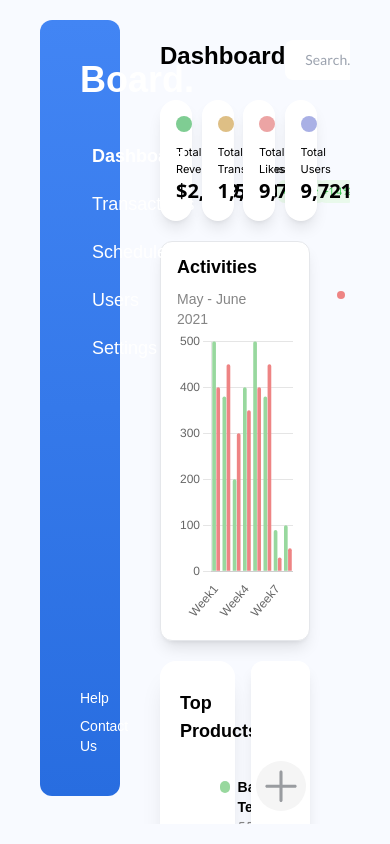
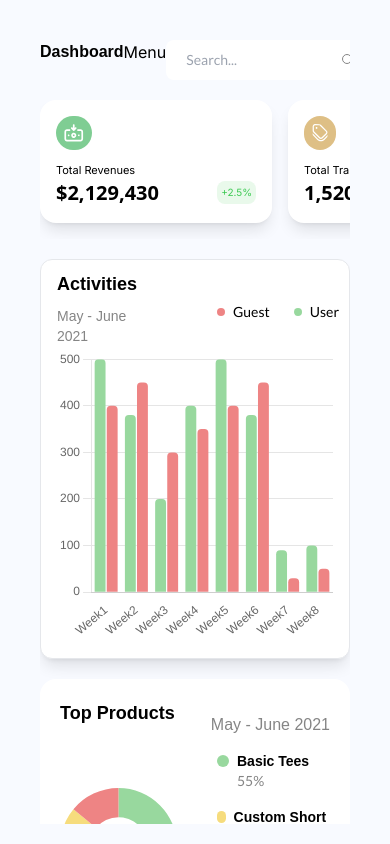
Before and after one commit to shau8122/openinapp, a Next.js app: page /dashboard in a window 390 px wide. Built offline with nearby package versions, Linux system fonts and the light colour scheme; no server answers; grey boxes are pictures that could not be loaded.

Commit message:
responsiveness added

```diff
--- a/app/dashboard/layout.tsx
+++ b/app/dashboard/layout.tsx
@@ -6,7 +6,10 @@ export default async function UsersLayout({
 }:{children:React.ReactNode}){
   return(
     <div className="bg-[#F8FAFF] flex max-w-[1600px] h-screen px-10 py-5">
+      <div className="hidden md:block">
+
         <Sidebar/>
+      </div>
          {children}
     </div>
   )
--- a/app/dashboard/page.tsx
+++ b/app/dashboard/page.tsx
@@ -17,6 +17,7 @@ import { useState } from "react";
 import ChartComponent from "@/components/ChartComponent";
 import DonutChartComponent from "@/components/DonutChartComponent";
 import { useSession } from "next-auth/react";
+import Sidebar from "@/components/Sidebar/Sidebar";
 
 const cardDetails = [
   {
@@ -52,6 +53,7 @@ const cardDetails = [
 const Dashboard = () => {
   const {data:session}=useSession();
   const [isOpen, setIsOpen] = useState(false);
+  const [isOpenMenu, setIsOpenMenu] = useState(false);
   const [profileData, setProfileData] = useState<any>({});
   console.log(profileData);
   const handleClick = () => {
@@ -64,12 +66,22 @@ const Dashboard = () => {
         handleClick={handleClick}
         setProfileData={setProfileData}
       />
+      {
+        isOpenMenu && (
+          <div className="block relative md:hidden">
+            <div className="absolute">
 
-      <div className="text-black px-10 py-5 flex flex-col flex-1 overflow-y-auto">
-        <div className="flex justify-between">
-          <h1 className="font-bold font-montserrat text-2xl ">Dashboard</h1>
-          <div className="flex gap-5">
-            <div className="bg-white rounded-lg flex justify-between items-center w-[200px] px-5 py-2">
+            <Sidebar setIsOpenMenu={setIsOpenMenu} isOpenMenu={isOpenMenu} />
+            </div>
+          </div>
+        )
+      }
+      <div className="text-black sm:px-1 md:px-10 py-5 flex flex-col flex-1 overflow-y-auto ">
+        <div className="flex justify-between ">
+          <h1 className="font-bold font-montserrat sm:text-xl md:text-2xl text-center ">Dashboard </h1>
+          <div className="md:hidden" onClick={()=>setIsOpenMenu(true)}>Menu</div>
+          <div className="flex md:gap-5">
+            <div className="bg-white rounded-lg flex justify-between items-center sm:w-[100px] md:w-[200px] px-5 py-2">
               <input
                 className="text-gray-400 font-lato text-sm bg-transparent border-0 outline-none flex-grow"
                 placeholder="Search..."
@@ -88,16 +100,18 @@ const Dashboard = () => {
           </div>
         </div>
         <div>
-          <div className="grid grid-cols-4 gap-4 justify-between items-center  mt-5 ">
+          <div className="max-w-screen-2xl overflow-auto">
+
+          <div className="flex sm:justify-start md:justify-between gap-4 md:items-center  mt-5 overflow-auto">
             {cardDetails.map((item) => (
               <div
                 key={item.title}
-                className="flex justify-center bg-white items-start flex-col shadow-lg p-4 rounded-2xl "
+                className="flex  justify-center bg-white items-start flex-col shadow-lg p-4 mb-4 rounded-2xl "
               >
-                <div className={`${item.colorClass} p-2 rounded-full`}>
+                <div className={`${item.colorClass}  p-2 rounded-full`}>
                   <Image src={item.icon} alt="total revenues" />
                 </div>
-                <p className="text-lato text-[11px] text-black mt-3">
+                <p className="w-[200px] text-lato text-[11px] text-black mt-3">
                   {item.title}
                 </p>
                 <div className="flex w-full justify-between items-center gap-2">
@@ -111,15 +125,16 @@ const Dashboard = () => {
               </div>
             ))}
           </div>
+          </div>
           <div className=" w-full mt-5 h-[400px]  m-auto p-4 border rounded-xl shadow-lg bg-white ">
             <ChartComponent />
           </div>
-          <div className="w-full flex h-[250px] mt-5 gap-4">
-            <div className="w-1/2 bg-white rounded-2xl shadow-xl p-5">
+          <div className="w-full  flex flex-col md:flex-row  mt-5 gap-4">
+            <div className="w-full h-[250px] md:w-1/2 bg-white rounded-2xl shadow-xl p-5">
 
               <DonutChartComponent />
             </div>
-            <div className="w-1/2 flex justify-center items-center bg-white shadow-lg rounded-xl">
+            <div className="w-full flex h-[250px] md:w-1/2 justify-center items-center bg-white shadow-lg rounded-xl">
               {!profileData.name ? (
                 <div className="  w-[50px] h-[50px] bg-light-goku rounded-full">
                   <Image
@@ -131,14 +146,14 @@ const Dashboard = () => {
                 </div>
               ) : (
                 <>
-                  <div className="p-10 relative">
+                  <div className="md:p-10 p-4 relative">
                     <h1 className="   font-semibold font-figtree text-2xl text-black">
                       {profileData.name}
                     </h1>
-                    <div className="flex flex-col mr-5">
+                    <div className="flex flex-col md:mr-5">
 
-                    <div className="flex justify-between mt-5 ">
-                      <button className="flex  items-center justify-center gap-3">
+                    <div className="flex md:flex-row flex-col justify-between mt-5 ">
+                      <button className="flex  items-center justify-start md:justify-center gap-3">
                         <div className={`bg-[#E9F9EB] p-3 rounded-full`}>
                           <Image src={whatsappIcon} alt="whatsappIcon" />
                         </div>
@@ -146,7 +161,7 @@ const Dashboard = () => {
                           +91 {profileData?.phone || ""}
                         </p>
                       </button>
-                      <button className="flex  items-center justify-center gap-3">
+                      <button className="flex  items-center justify-start md:justify-center gap-3">
                         <div className={`bg-[#FFE9EC] p-2 rounded-full`}>
                           <Image src={instagramIcon} alt="instagramIcon" />
                         </div>
@@ -156,7 +171,7 @@ const Dashboard = () => {
                       </button>
 
                     </div>
-                    <div className="flex justify-between mt-5 ">
+                    <div className="flex md:flex-row flex-col justify-between mt-5 ">
                       <button className="flex  items-center  gap-3">
                         <div className={`bg-[#EBE6F9] p-2 rounded-full`}>
                           <Image src={mailIcon} alt="mailIcon" />
--- a/app/page.tsx
+++ b/app/page.tsx
@@ -22,15 +22,35 @@ const Home = () => {
 
   return (
     <main className="h-screen w-screen relative overflow-hidden bg-[#F8FAFF] ">
-      <div className="bg-gradient-blue w-1/2 h-full absolute top-0 left-0 transform -translate-x-20 -skew-x-6"></div>
-      <div className="text-white absolute font-poppins text-xl font-bold leading-relaxed tracking-wide ml-20 mt-20">
+      <div className="bg-gradient-blue w-full h-1/2  md:w-1/2 md:h-full md:absolute md:top-0 md:left-0 md:transform md:-translate-x-20 md:-skew-x-6">
+        <div className="block md:hidden ">
+          <div className="w-full h-1/4 flex justify-center items-center text-white font-poppins text-xl font-bold leading-relaxed tracking-wide pt-20">
+            LOGO
+          </div>
+          <div className="text-white text-center flex justify-center items-center h-1/2 font-montserrat text-7xl font-bold leading-normal mt-20">
+            Board.
+          </div>
+          <div className=" flex items-center justify-around mt-28">
+            <Image className="cursor-pointer " src={githubLogo} alt="githubLogo" />
+            <Image className="cursor-pointer " src={twitterLogo} alt="githubLogo" />
+            <Image className="cursor-pointer " src={discordLogo} alt="githubLogo" />
+            <Image
+              className="cursor-pointer "
+              src={linkedinLogo}
+              alt="githubLogo"
+            />
+          </div>
+        </div>
+      </div>
+    <div className="hidden md:block">
+    <div className="text-white absolute font-poppins text-xl font-bold leading-relaxed tracking-wide ml-20 mt-20">
         LOGO
       </div>
       <div className="text-white absolute left-1/4 transform -translate-x-[75%] -translate-y-[50%] top-1/2 font-montserrat text-7xl font-bold leading-normal">
         Board.
         {/* <SlantedComponent/> */}
       </div>
-      <div className="absolute bottom-10 left-[10%] w-[20%] flex items-center justify-between">
+      <div className=" absolute bottom-10 left-[10%] w-[20%] flex items-center justify-between">
         <Image className="cursor-pointer " src={githubLogo} alt="githubLogo" />
         <Image className="cursor-pointer " src={twitterLogo} alt="githubLogo" />
         <Image className="cursor-pointer " src={discordLogo} alt="githubLogo" />
@@ -40,7 +60,9 @@ const Home = () => {
           alt="githubLogo"
         />
       </div>
-      <div className="w-1/2 h-full flex justify-center items-center absolute top-0 right-0 text-black">
+    </div>
+    <div className="">
+      <div className="md:w-1/2 w-full md:h-full h-1/2 flex justify-center items-center md:absolute top-0 right-0 text-black">
         <div className="w-[450px] h-3/4 flex flex-col justify-center  p-10 ">
           <h1 className=" text-4xl font-bold font-montserrat">Sign in</h1>
           <p className=" font-lato text-base font-normal leading-normal">
@@ -89,6 +111,7 @@ const Home = () => {
           </div>
         </div>
       </div>
+    </div>
     </main>
   );
 };
--- a/components/Sidebar/Sidebar.tsx
+++ b/components/Sidebar/Sidebar.tsx
@@ -3,11 +3,17 @@ import useRoutes from '../../hooks/route'
 import SidebarItem from './SidebarItem';
 import homeIcon from '@/public/images/discordLogo.svg'
 
-
-const Sidebar = () => {
+interface SidebarProps {
+  isOpenMenu?:boolean,
+  setIsOpenMenu?:any
+}
+const Sidebar:React.FC<SidebarProps> = ({
+  isOpenMenu,
+  setIsOpenMenu
+}) => {
   const routes = useRoutes();
   return (
-    <div className="p-10 relative bg-gradient-blue rounded-xl h-[92vh]  w-[17vw]">
+    <div onClick={()=>setIsOpenMenu(false)} className=" p-10 relative bg-gradient-blue rounded-xl h-[92vh] w-[300px]  md:w-[17vw]">
       <h1 className="text-4xl font-bold font-montserrat text-white">
         Board.
       </h1>
```
